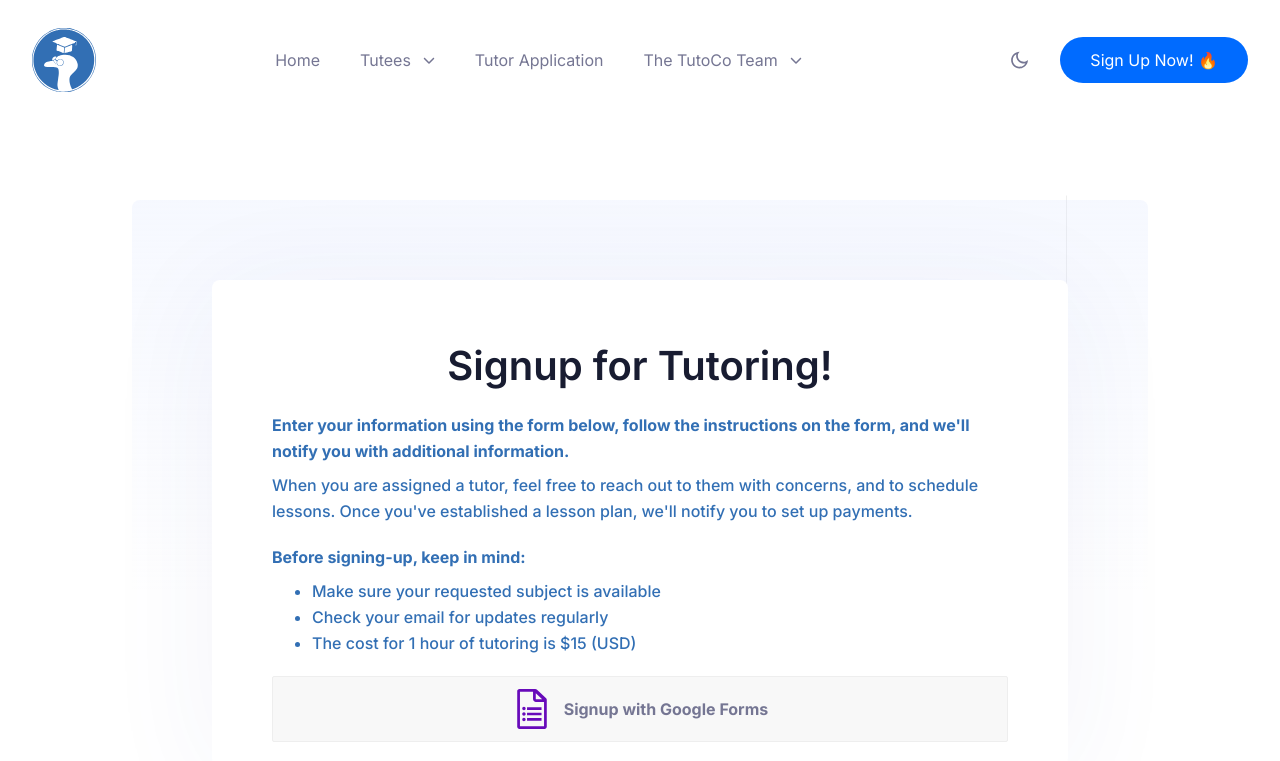
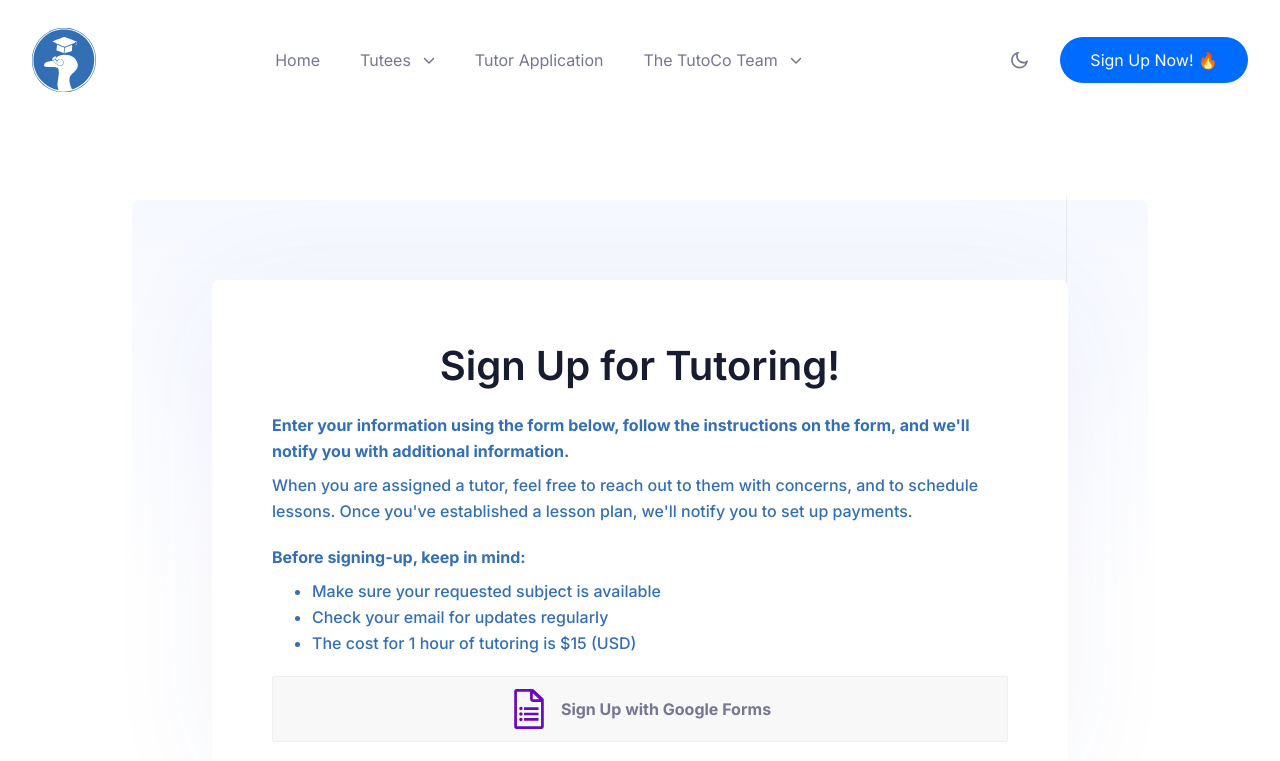
Before and after one commit to TutoCo/tutoco-site, a Next.js app: page /sign-up in a window 1280 px wide. Shown: the top 761 px of the page. Built offline with nearby package versions, Linux system fonts and the light colour scheme.

Commit message:
fix sign up

```diff
--- a/components/Auth/Signup.tsx
+++ b/components/Auth/Signup.tsx
@@ -14,7 +14,7 @@ const Signup = () => {
 
   return (
     <>
-      {/* <!-- ===== SignUp Form Start ===== --> */}
+      {/* <!-- ===== Sign Up Form Start ===== --> */}
       <section className="pb-12.5 pt-32.5 lg:pb-25 lg:pt-45 xl:pb-30 xl:pt-50">
         <div className="relative z-1 mx-auto max-w-c-1016 px-7.5 pb-7.5 pt-10 lg:px-15 lg:pt-15 xl:px-20 xl:pt-20">
           <div className="absolute left-0 top-0 -z-1 h-2/3 w-full rounded-lg bg-gradient-to-t from-transparent to-[#dee7ff47] dark:bg-gradient-to-t dark:to-[#252A42]"></div>
@@ -52,7 +52,7 @@ const Signup = () => {
             className="animate_top rounded-lg bg-white px-7.5 pt-7.5 shadow-solid-8 dark:border dark:border-strokedark dark:bg-black xl:px-15 xl:pt-15"
           >
             <h2 className="mb-5 text-center text-3xl font-semibold text-black dark:text-white xl:text-sectiontitle2">
-              Signup for Tutoring!
+              Sign Up for Tutoring!
             </h2>
             <p className="mb-2 text-tutoco font-bold">
               Enter your information using the form below, follow the instructions on the form, and we'll notify you with additional information.
@@ -79,7 +79,7 @@ const Signup = () => {
               <a
                 href="https://forms.gle/yE7DiFLLeibc5qxD9"
                 target="_blank"
-                aria-label="signup with google"
+                aria-label="sign up with google"
                 className="text-body-color font-bold dark:text-body-color-dark dark:shadow-two mb-6 flex w-full items-center justify-center rounded-sm border border-stroke bg-[#f8f8f8] px-6 py-3 text-base outline-none transition-all duration-300 hover:border-primary hover:bg-primary/5 hover:text-primary dark:border-transparent dark:bg-[#2C303B] dark:hover:border-primary dark:hover:bg-primary/5 dark:hover:text-primary dark:hover:shadow-none"
               >
                 <span className="mr-3">
@@ -94,7 +94,7 @@ const Signup = () => {
 	                    c5.14,0,9.321-4.182,9.321-9.321S70.638,157.805,65.499,157.805z M82.499,159.626h79.5v15h-79.5V159.626z"/>
                   </svg>
                 </span>
-                Signup with Google Forms
+                Sign Up with Google Forms
               </a>
 
               {/*<button
```
